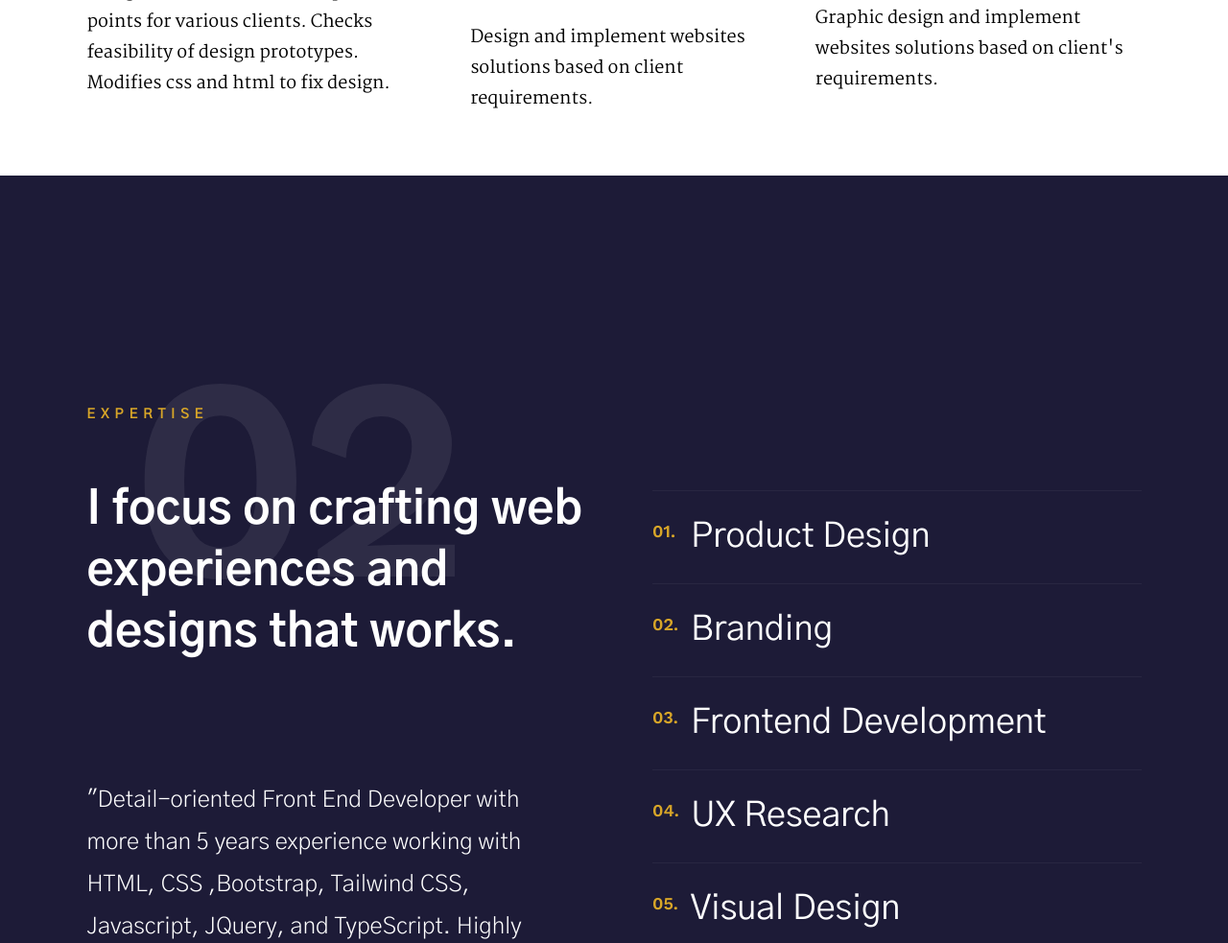
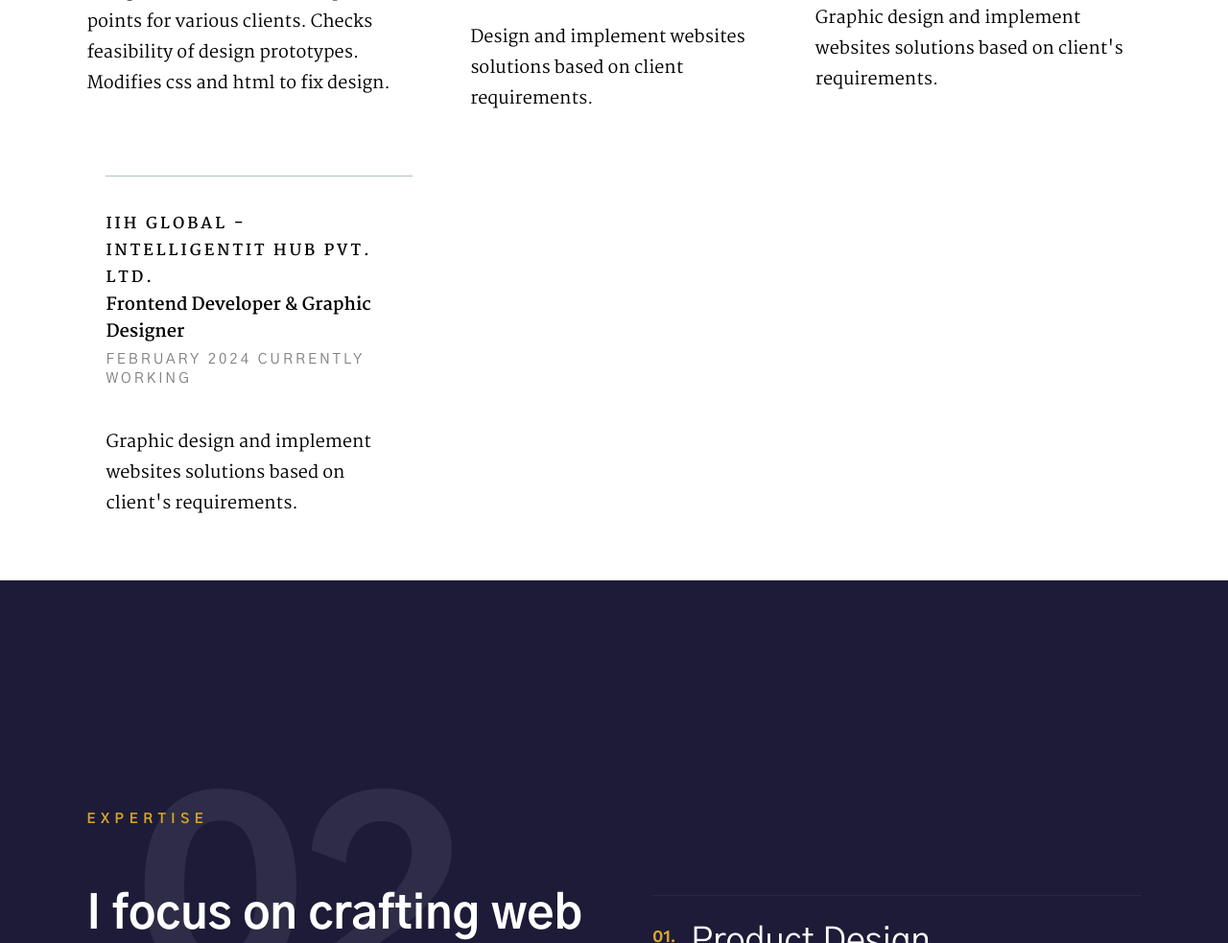
Before and after one commit to visalpradarshni/my-resume.github.io, a plain HTML site: page index.html in a window 1280 px wide. Shown: the part 2179-3162 px from the top of the page at 96% size. Drawn offline with nearby package versions, Linux system fonts and the light colour scheme.

Commit message:
Update index.html
index changes

```diff
--- a/index.html
+++ b/index.html
@@ -211,7 +211,23 @@
                         </p>
                     </div>
                 </div> <!-- end column -->
+                <div class="column" data-aos="fade-up">
+                    <div class="position">
+                        <div class="position__header">
+                            <h6>
+                                <span class="position__co">IIH Global - intelligentIT Hub pvt. ltd.</span>
+                                <span class="position__pos">Frontend Developer & Graphic Designer</span>
+                            </h6>
+                            <div class="position__timeframe">
+                                February 2024 currently working
+                            </div>
+                        </div>
 
+                        <p>
+                         Graphic design and implement websites solutions based on client's requirements.
+                        </p>
+                    </div>
+                </div> <!-- end column -->
             </div> <!-- work positions -->
 
         </div> <!-- end s-about__section -->
```
